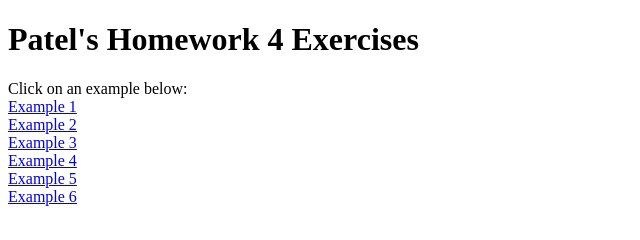
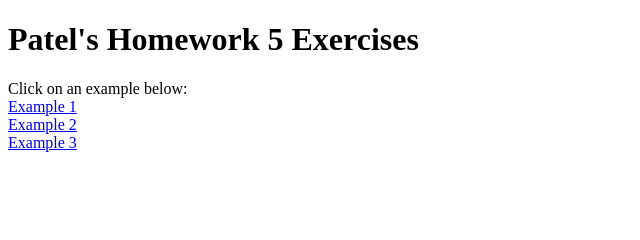
Before and after one commit to tanay2098/patel_hw5, a plain HTML site: page index.html in a window 1280 px wide. Shown: the whole page, without its empty margins (0-640 px from the left). Drawn offline with Linux system fonts and the light colour scheme.

Commit message:
index_commit1

```diff
--- a/index.html
+++ b/index.html
@@ -3,16 +3,13 @@
 <head>
  <meta charset="UTF-8">
  <meta name="viewport" content="width=device-width, initial-scale=1.0">
- <title>Patel's Homework 4</title>
+ <title>Patel's Homework 5</title>
 </head>
 <body>
- <h1>Patel's Homework 4 Exercises</h1>
+ <h1>Patel's Homework 5 Exercises</h1>
  Click on an example below: <br>
  <a href="../html/ex1.html">Example 1</a> <br>
  <a href="../html/ex2.html">Example 2</a><br>
  <a href="../html/ex3.html">Example 3</a><br>
- <a href="../html/ex4.html">Example 4</a><br>
- <a href="../html/ex5.html">Example 5</a><br>
- <a href="../html/ex6.html">Example 6</a><br>
 </body>
 </html>
```
